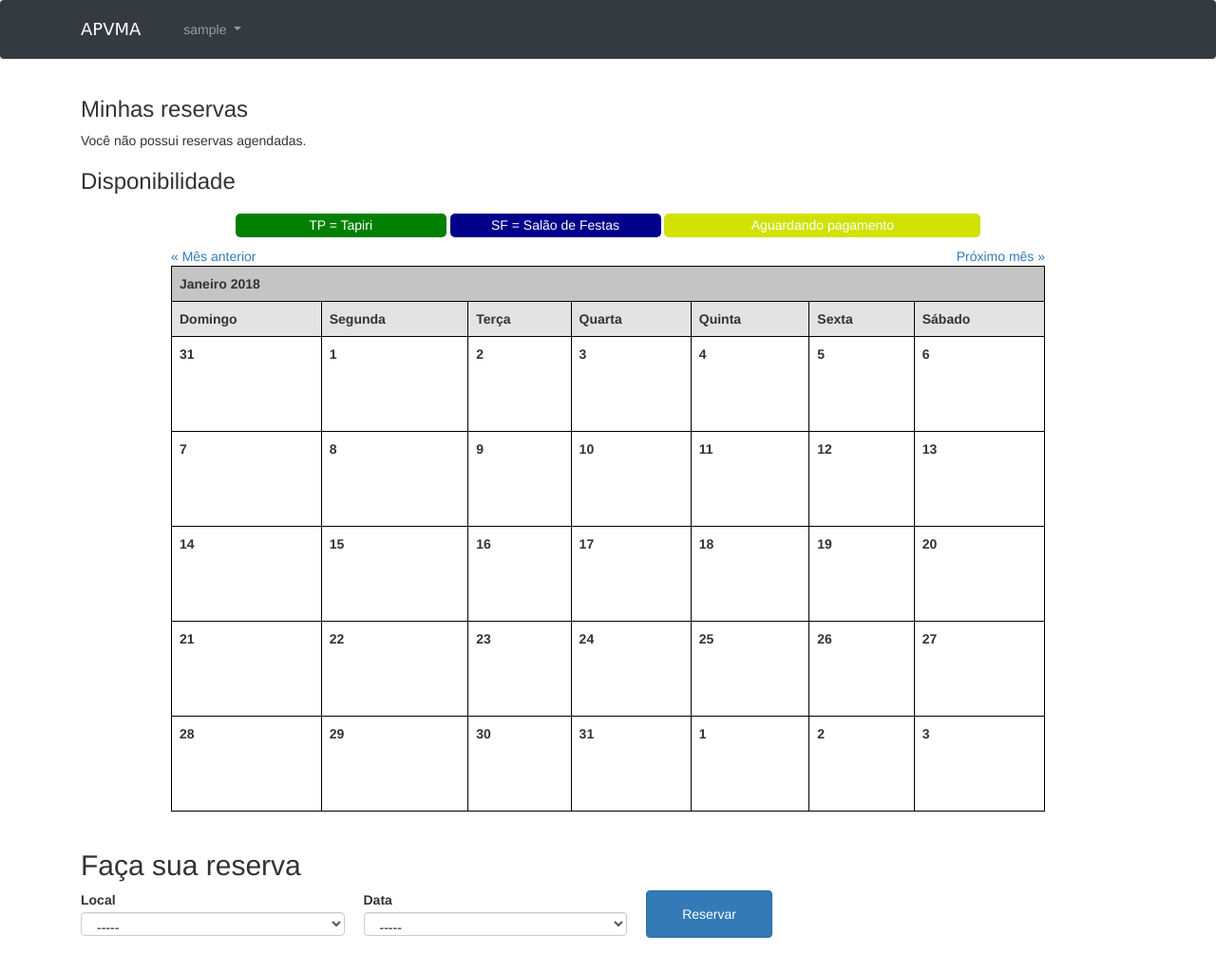
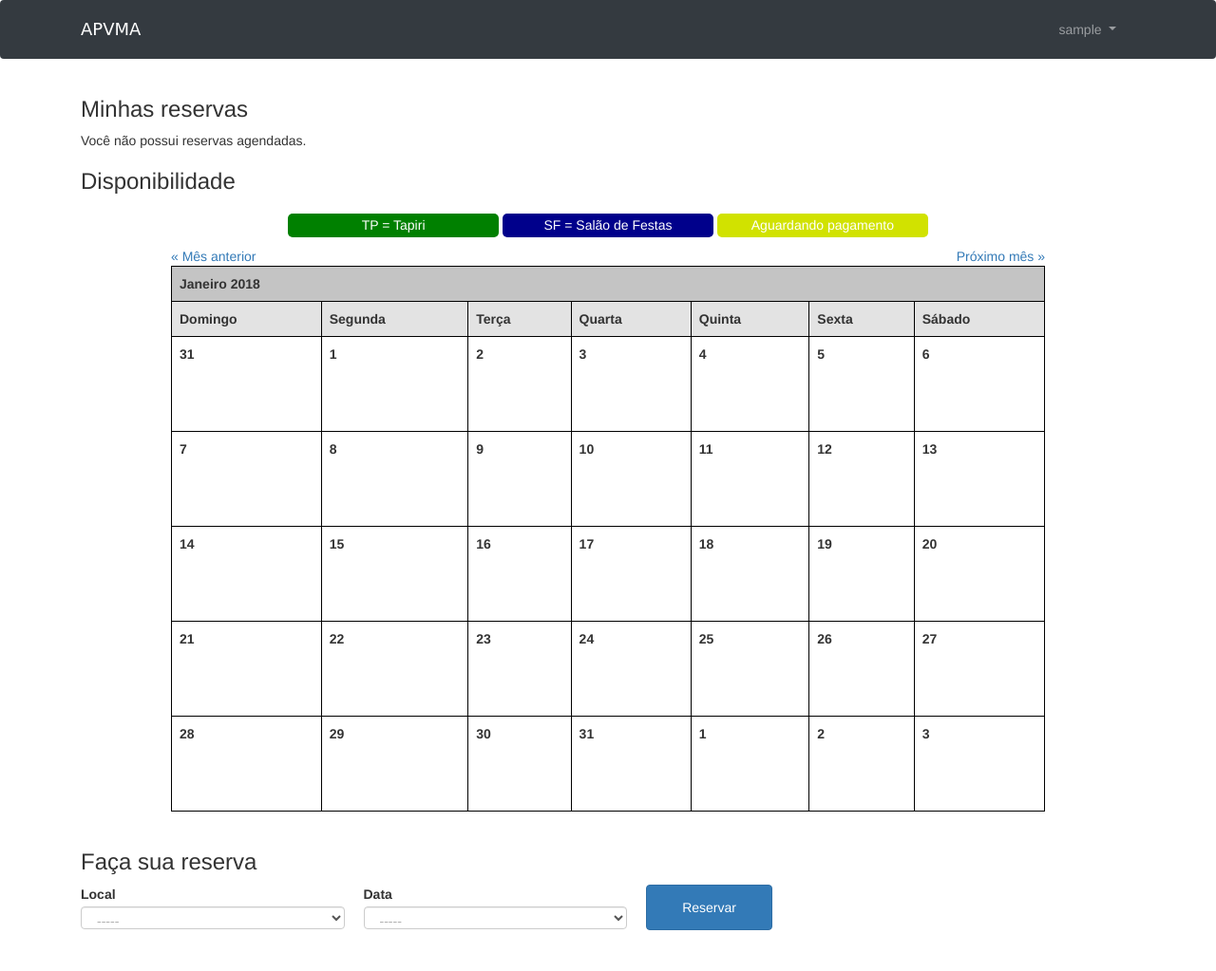
Before and after one commit to apvma-manaus/apvma, a Django app: page /reservations/ in a window 1280 px wide. Shown: the whole page at 95% size. After the commit the page ends 980 px from the top, so only its background shows below. Run offline with Django 3.2, Linux system fonts and the light colour scheme; the visitor is signed in with stand-in values (Sample User, id 1); data that the repository does not hold is empty; parts of the project's set-up code (start-up, migrations or seed data) failed here and were passed over; some libraries are stand-ins or nearby versions.

Commit message:
Layout fix

```diff
--- a/apvma/core/templates/base.html
+++ b/apvma/core/templates/base.html
@@ -16,7 +16,7 @@
             <button class="navbar-toggler" type="button" data-toggle="collapse" data-target="#mainMenu" aria-controls="mainMenu" aria-expanded="false" aria-label="Toggle navigation">
                 <span class="navbar-toggler-icon"></span>
             </button>
-            <div class="collapse navbar-collapse" id="mainMenu">
+            <div class="collapse navbar-collapse" id="mainMenu" style="display: flex!important;">
                 {% if user.is_authenticated %}
                     <ul class="navbar-nav ml-auto">
                         <li class="nav-item dropdown">
--- a/apvma/reservations/templates/reservations/reservations.html
+++ b/apvma/reservations/templates/reservations/reservations.html
@@ -67,7 +67,7 @@
     <div align="center">
     <h5 class="calendar-tp-reservation-future" align="center" style="display: inline-block; width: 20%; padding: 5px">TP = Tapiri</h5>
     <h5 class="calendar-sf-reservation-future" align="center" style="display: inline-block; width: 20%; padding: 5px">SF = Salão de Festas</h5>
-    <H5 class="calendar-tp-reservation-future" align="center" style="display: inline-block; width: 30%; padding: 5px; background-color: #D1E200">Aguardando pagamento</h5>
+    <H5 class="calendar-tp-reservation-future" align="center" style="display: inline-block; width: 20%; padding: 5px; background-color: #D1E200">Aguardando pagamento</h5>
     </div>
 
     <div class="row">
@@ -155,7 +155,7 @@
     </div>
 
         {% if request.user.is_authenticated %}
-        <h2>Faça sua reserva</h2>
+        <h3>Faça sua reserva</h3>
 
         <form action="." method="post">
         {% csrf_token %}
@@ -189,7 +189,7 @@
             </label>
 
 
-          <button type="submit" class="btn btn-primary" style="padding: 14px; width: 12%" name="request_reservation_button"
+          <button type="submit" class="btn btn-primary" style="padding: 13px; width: 12%" name="request_reservation_button"
                   onclick="setRequiredTrue(spot); setRequiredTrue(date); removeRequired(cancel_reservation)">Reservar</button>
           <br/>
           <br/>
```
